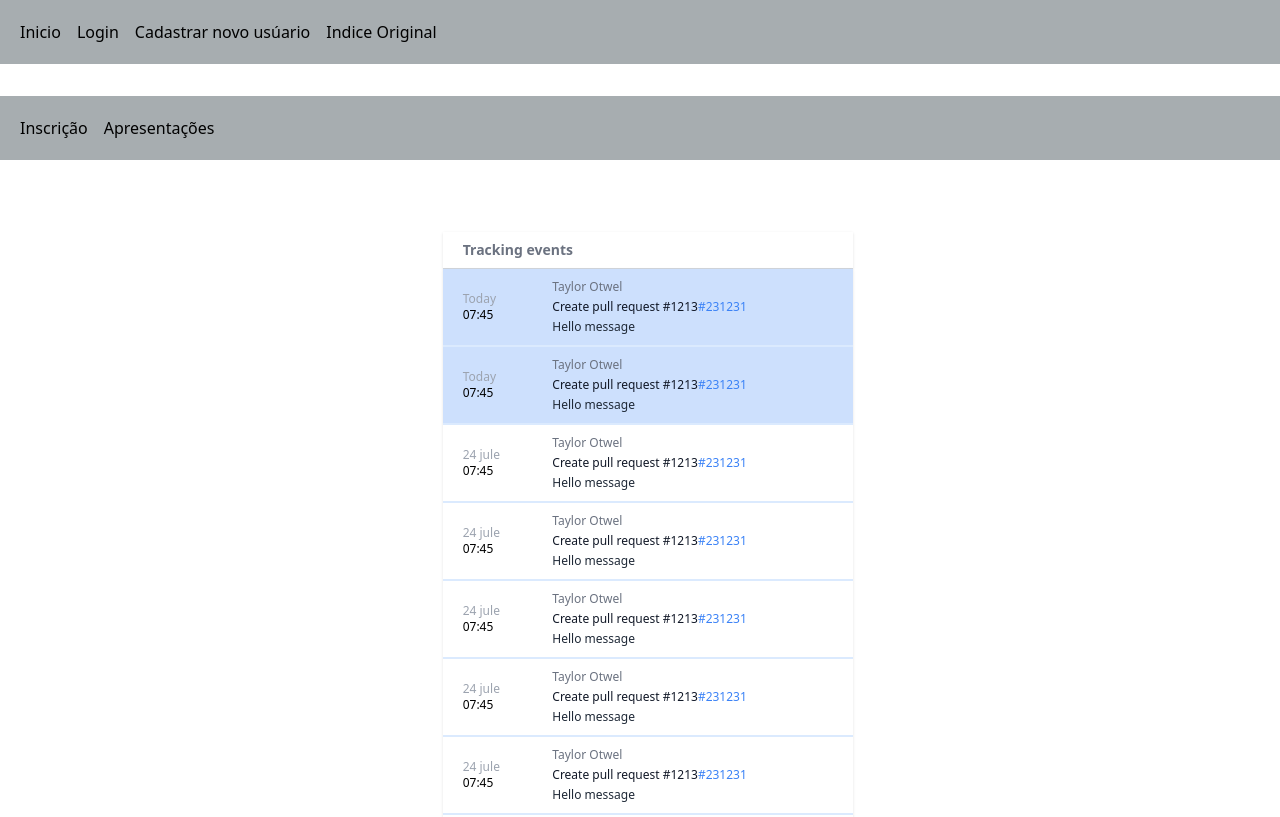
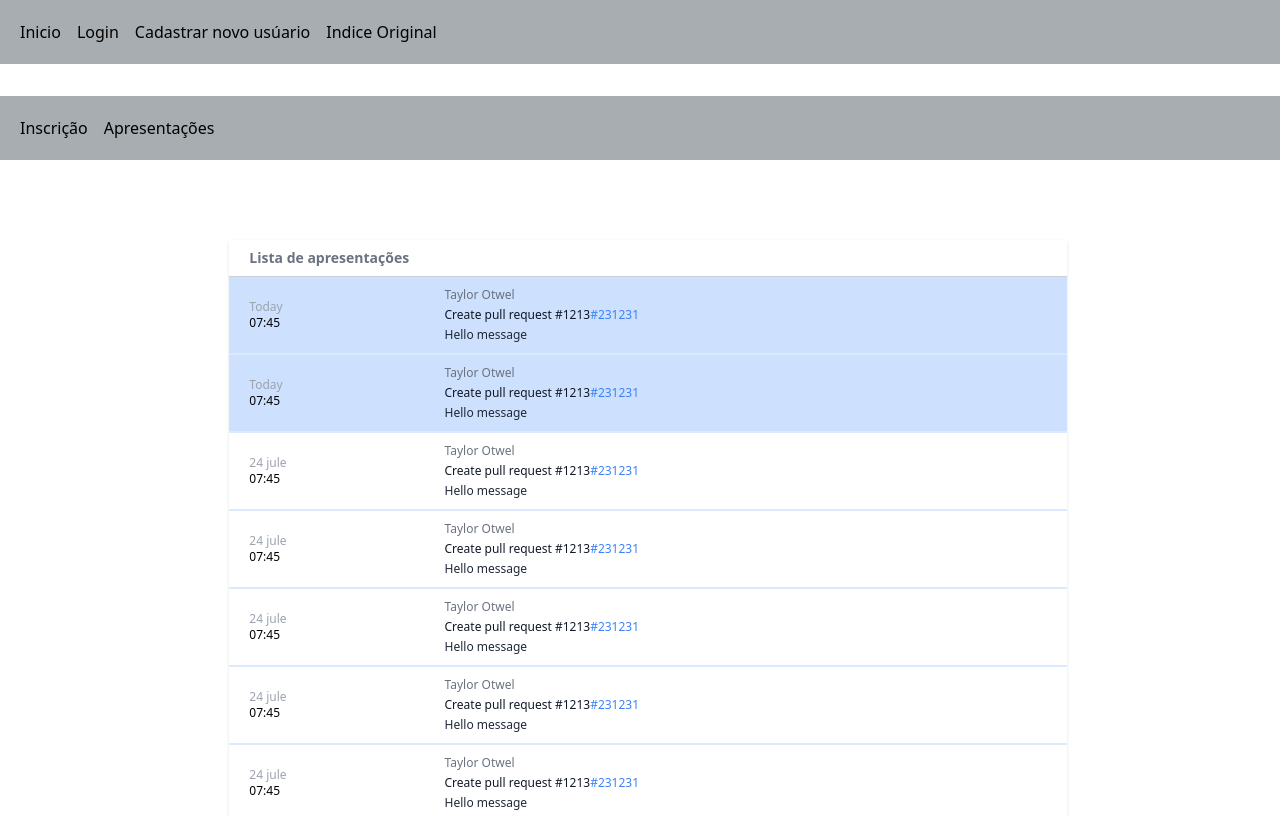
Before and after one commit to BavarescoRicardo/festival-front, a Next.js app: page /apresentacao in a window 1280 px wide. Shown: the top 817 px of the page. Built offline with nearby package versions, Linux system fonts and the light colour scheme.

Commit message:
ajustes tabela apresentacoes

```diff
--- a/pages/apresentacao/index.tsx
+++ b/pages/apresentacao/index.tsx
@@ -6,17 +6,11 @@ export default function Apresentacao(){
 
     return (
 <>
-  {/* component */}
-  <style
-    dangerouslySetInnerHTML={{
-      __html:
-        "\n  #journal-scroll::-webkit-scrollbar {\n            width: 4px;\n            cursor: pointer;\n            /*background-color: rgba(229, 231, 235, var(--bg-opacity));*/\n\n        }\n        #journal-scroll::-webkit-scrollbar-track {\n            background-color: rgba(229, 231, 235, var(--bg-opacity));\n            cursor: pointer;\n            /*background: red;*/\n        }\n        #journal-scroll::-webkit-scrollbar-thumb {\n            cursor: pointer;\n            background-color: #a0aec0;\n            /*outline: 1px solid slategrey;*/\n        }\n"
-    }}
-  />
-  <div className="container mx-auto py-10 flex justify-center h-screen">
-    <div className="w-4/12 pl-4  h-full flex flex-col">
+
+  <div className="container mx-auto py-12 flex justify-center h-screen">
+    <div className="w-8/12 pl-4  h-full flex flex-col">
       <div className="bg-white text-sm text-gray-500 font-bold px-5 py-2 shadow border-b border-gray-300">
-        Tracking events
+        Lista de apresentações
       </div>
       <div
         className="w-full h-full overflow-auto shadow bg-white"
@@ -27,7 +21,6 @@ export default function Apresentacao(){
             <tr
               className="relative transform scale-100
                                   text-xs py-1 border-b-2 border-blue-100 cursor-default
-
                           bg-blue-500 bg-opacity-25"
             >
               <td className="pl-5 pr-3 whitespace-no-wrap">
```
